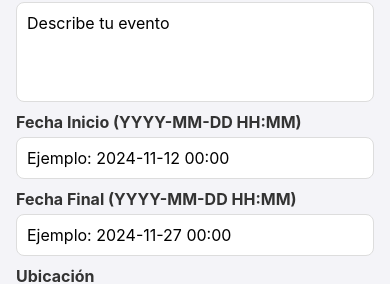
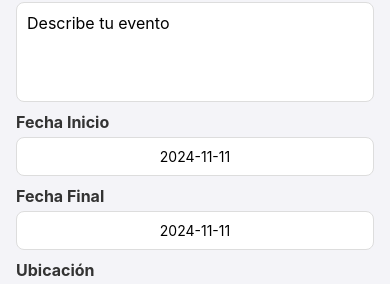
Before and after one commit to UserETSIST/MyEventsApp, a React Native app: screen /Nuevo in a window 390 px wide. Shown: the part 287-571 px from the top of the page. Built offline with nearby package versions, Linux system fonts and the light colour scheme; no server answers.

Commit message:
adiciono el data picker para la creacion del formulario y arreglo en el keystore de categorias

```diff
--- a/screens/CategoryScreen.tsx
+++ b/screens/CategoryScreen.tsx
@@ -43,7 +43,7 @@ const CategoryScreen = ({ route }) => {
       ) : events.length > 0 ? (
         <FlatList
           data={events}
-          keyExtractor={(item) => item.id}
+          keyExtractor={(item) => item.ID}
           renderItem={({ item }) => (
             <EventCard
               id={item.ID}
--- a/screens/FormScreen.tsx
+++ b/screens/FormScreen.tsx
@@ -15,14 +15,15 @@ import {
 import { getEventTypes, insertEvent } from '../services/getEventsService';
 import { Picker } from '@react-native-picker/picker';
 import Modal from 'react-native-modal'; // Import the modal library
+import DateTimePicker from '@react-native-community/datetimepicker';
 
 
 
 const FormScreen = () => {
   const [title, setTitle] = useState('');
   const [description, setDescription] = useState('');
-  const [startDate, setStartDate] = useState('');
-  const [endDate, setEndDate] = useState('');
+  const [startDate, setStartDate] = useState(new Date());
+  const [endDate, setEndDate] = useState(new Date());
   const [location, setLocation] = useState('');
   const [address, setAddress] = useState('');
   const [isFree, setIsFree] = useState(false);
@@ -35,6 +36,15 @@ const FormScreen = () => {
   const [modalMessage, setModalMessage] = useState(''); // Modal message state
   const [showStartPicker, setShowStartPicker] = useState(false);
   const [showEndPicker, setShowEndPicker] = useState(false);
+
+  const handleDateChange = (event, selectedDate, setDate, closePicker) => {
+    if (event.type === 'set') {
+      // Actualiza la fecha seleccionada
+      setDate(selectedDate || new Date());
+    }
+    closePicker(false); // Cierra el selector
+  };
+
 
    // Función para formatear la fecha y hora
    const formatDateTime = (date) => {
@@ -60,6 +70,8 @@ const FormScreen = () => {
     setEndDate(currentDate);
   };
 
+
+
   useEffect(() => {
     const fetchCategories = async () => {
       try {
@@ -81,8 +93,8 @@ const FormScreen = () => {
       ubicacion: location || 'Ubicación por defecto',
       direccion: address || 'Dirección por defecto',
       entgratuita: isFree ? 'Sí' : 'No',
-      finicio: startDate ? `${startDate}:00.000` : '2024-11-12 00:00:00.000',
-      ffinal: endDate ? `${endDate}:00.000` : '2024-11-27 00:00:00.000',
+      finicio: startDate.toISOString(),
+      ffinal: endDate.toISOString(),
       descripcion: description || 'Descripción por defecto',
       imagen: 'https://via.placeholder.com/150',
       contacto: contact || 'Contacto por defecto',
@@ -90,7 +102,6 @@ const FormScreen = () => {
       emailcont: email || 'email@por.defecto.com',
       estado: 'Activo',
     };
-
     try {
       const result = await insertEvent(eventData);
       setModalMessage(result.message);
@@ -101,8 +112,8 @@ const FormScreen = () => {
         setIsModalVisible(true);
         setTitle('');
         setDescription('');
-        setStartDate('');
-        setEndDate('');
+        // setStartDate('');
+        // setEndDate('');
         setLocation('');
         setAddress('');
         setIsFree(false);
@@ -153,21 +164,41 @@ const FormScreen = () => {
         multiline
       />
 
-      <Text style={styles.label}>Fecha Inicio (YYYY-MM-DD HH:MM)</Text>
-      <TextInput
-        style={styles.input}
-        placeholder="Ejemplo: 2024-11-12 00:00"
-        value={startDate}
-        onChangeText={setStartDate}
-      />
+<Text style={styles.label}>Fecha Inicio</Text>
+      <TouchableOpacity
+        style={styles.datePickerButton}
+        onPress={() => setShowStartPicker(true)}
+      >
+        <Text>{startDate.toISOString().split('T')[0]}</Text>
+      </TouchableOpacity>
+      {showStartPicker && (
+        <DateTimePicker
+          value={startDate}
+          mode="date"
+          display={Platform.OS === 'ios' ? 'spinner' : 'default'}
+          onChange={(event, selectedDate) =>
+            handleDateChange(event, selectedDate, setStartDate, setShowStartPicker)
+          }
+        />
+      )}
 
-      <Text style={styles.label}>Fecha Final (YYYY-MM-DD HH:MM)</Text>
-      <TextInput
-        style={styles.input}
-        placeholder="Ejemplo: 2024-11-27 00:00"
-        value={endDate}
-        onChangeText={setEndDate}
-      />
+      <Text style={styles.label}>Fecha Final</Text>
+      <TouchableOpacity
+        style={styles.datePickerButton}
+        onPress={() => setShowEndPicker(true)}
+      >
+        <Text>{endDate.toISOString().split('T')[0]}</Text>
+      </TouchableOpacity>
+      {showEndPicker && (
+        <DateTimePicker
+          value={endDate}
+          mode="date"
+          display={Platform.OS === 'ios' ? 'spinner' : 'default'}
+          onChange={(event, selectedDate) =>
+            handleDateChange(event, selectedDate, setEndDate, setShowEndPicker)
+          }
+        />
+      )}
 
       <Text style={styles.label}>Ubicación</Text>
       <TextInput
@@ -268,6 +299,15 @@ const styles = StyleSheet.create({
     fontSize: 16,
     marginBottom: 10,
   },
+  datePickerButton: {
+    borderWidth: 1,
+    borderColor: '#ddd',
+    borderRadius: 8,
+    padding: 10,
+    marginBottom: 10,
+    backgroundColor: '#fff',
+    alignItems: 'center',
+  },
   textArea: {
     height: 100,
     textAlignVertical: 'top',
```
